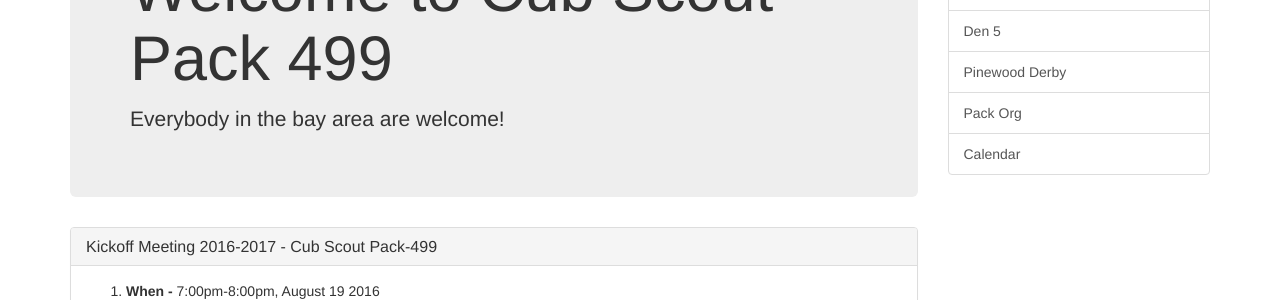
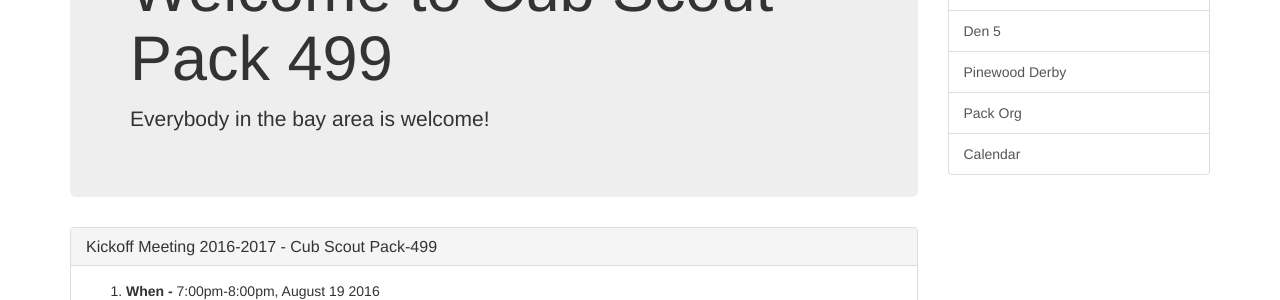
Before and after one commit to scout499/scout499.github.io, a Jekyll site: the page built from index.html, in a window 1280 px wide and 900 px high. Shown: the part 183-483 px from the top of the window. Built offline with Jekyll 4.4.1, drawn with Linux system fonts in a browser that asks for light colours; nearby versions of some CDN libraries.

Commit message:
Update index.html

```diff
--- a/index.html
+++ b/index.html
@@ -1,11 +1,12 @@
 ---
 layout: default
 ---
-
+<div heigh="100px">
 <div class="jumbotron">
   <h1>Welcome to Cub Scout - Pack 499</h1>
-  <p>Everybody in the bay area are welcome!</p>
+  <p>Everybody in the bay area is welcome!</p>
   <!--p>Come back for more information about events and activities.</p-->
+</div>
 </div>
 
 <div class="panel panel-default">
```
